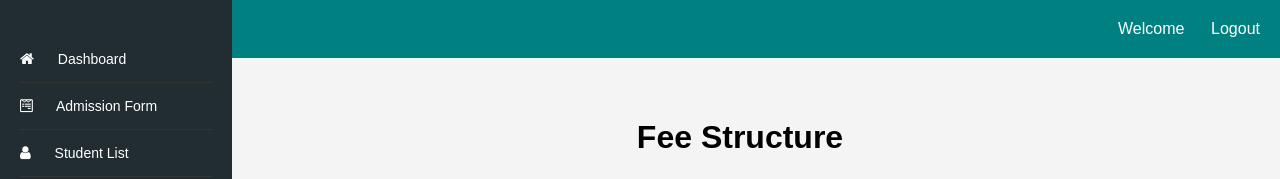
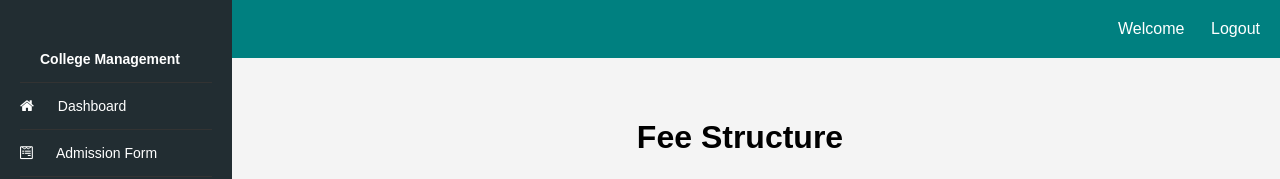
Before and after one commit to alok1994/collegeManagement, a Django app: page /fee-structure/ in a window 1280 px wide. Shown: the top 179 px of the page. Run offline with Django 4.2, Linux system fonts and the light colour scheme; data comes from the database, SQL or seed files in the repository.

Commit message:
collegemanagement side bar

```diff
--- a/admissionapp/templates/admissionapp/admission_form.html
+++ b/admissionapp/templates/admissionapp/admission_form.html
@@ -20,6 +20,7 @@
     <div class="container-fluid">
         <div class="sidebar">
             <ul class="dashboard_list">
+                <li><a href="/dashboard"><i class="fa fa-school" aria-hidden="true"></i><b> College Management</b></a></li>
                 <li><a href="/dashboard"><i class="fa fa-home" aria-hidden="true"></i> Dashboard</a></li>
                 <li><a href="{% url 'admission_form' %}"><i class="fa fa-wpforms" aria-hidden="true"></i> Admission Form</a></li>
                 <li><a href="{% url 'student_list' %}"><i class="fa fa-user"></i> Student List</a></li>
--- a/character_certificate/templates/character_certificate/student_details_char_cert.html
+++ b/character_certificate/templates/character_certificate/student_details_char_cert.html
@@ -27,6 +27,7 @@
     <div class="container-fluid">
         <div class="sidebar">
             <ul class="dashboard_list">
+                <li><a href="/dashboard"><i class="fa fa-school" aria-hidden="true"></i><b>College Management</b></a></li>
                 <li><a href="/dashboard"><i class="fa fa-home" aria-hidden="true"></i> Dashboard</a></li>
                 <li><a href="{% url 'admission_form' %}"><i class="fa fa-wpforms" aria-hidden="true"></i> Admission Form</a></li>
                 <li><a href="{% url 'student_list' %}"><i class="fa fa-user"></i> Student List</a></li>
--- a/character_certificate/templates/character_certificate/view_character_certificate.html
+++ b/character_certificate/templates/character_certificate/view_character_certificate.html
@@ -20,6 +20,7 @@
     <div class="container-fluid charac_cert">
         <div class="sidebar">
             <ul class="dashboard_list">
+                <li><a href="/dashboard"><i class="fa fa-school" aria-hidden="true"></i><b>College Management</b></a></li>
                 <li><a href="/dashboard"><i class="fa fa-home" aria-hidden="true"></i> Dashboard</a></li>
                 <li><a href="{% url 'admission_form' %}"><i class="fa fa-wpforms" aria-hidden="true"></i> Admission Form</a></li>
                 <li><a href="{% url 'student_list' %}"><i class="fa fa-user"></i> Student List</a></li>
--- a/dashboardapp/templates/dashboardapp/dashboard.html
+++ b/dashboardapp/templates/dashboardapp/dashboard.html
@@ -19,6 +19,7 @@
     <div class="container">
         <div class="sidebar">
             <ul class="dashboard_list">
+                <li><a href="/dashboard"><i class="fa fa-school" aria-hidden="true"></i><b> College Management</b></a></li>
                 <li><a href="/dashboard"><i class="fa fa-home" aria-hidden="true"></i> Dashboard</a></li>
                 <li><a href="{% url 'admission_form' %}"><i class="fa fa-wpforms" aria-hidden="true"></i> Admission Form</a></li>
                 <li><a href="{% url 'student_list' %}"><i class="fa fa-user"></i> Student List</a></li>
--- a/fee_management/templates/fee_management/fee_detail.html
+++ b/fee_management/templates/fee_management/fee_detail.html
@@ -27,6 +27,7 @@
     <div class="container-fluid">
         <div class="sidebar">
             <ul class="dashboard_list">
+                <li><a href="/dashboard"><i class="fa fa-school" aria-hidden="true"></i><b>College Management</b></a></li>
                 <li><a href="/dashboard"><i class="fa fa-home" aria-hidden="true"></i> Dashboard</a></li>
                 <li><a href="{% url 'admission_form' %}"><i class="fa fa-wpforms" aria-hidden="true"></i> Admission Form</a></li>
                 <li><a href="{% url 'student_list' %}"><i class="fa fa-user"></i> Student List</a></li>
--- a/fee_management/templates/fee_management/fee_history.html
+++ b/fee_management/templates/fee_management/fee_history.html
@@ -26,6 +26,7 @@
   <div class="container-fluid">
     <div class="sidebar">
         <ul class="dashboard_list">
+          <li><a href="/dashboard"><i class="fa fa-school" aria-hidden="true"></i><b>College Management</b></a></li>
           <li><a href="/dashboard"><i class="fa fa-home" aria-hidden="true"></i> Dashboard</a></li>
           <li><a href="{% url 'admission_form' %}"><i class="fa fa-wpforms" aria-hidden="true"></i> Admission Form</a></li>
           <li><a href="{% url 'student_list' %}"><i class="fa fa-user"></i> Student List</a></li>
--- a/fee_management/templates/fee_management/fee_submission.html
+++ b/fee_management/templates/fee_management/fee_submission.html
@@ -26,6 +26,7 @@
     <div class="container-fluid">
         <div class="sidebar">
             <ul class="dashboard_list">
+              <li><a href="/dashboard"><i class="fa fa-school" aria-hidden="true"></i><b>College Management</b></a></li>
               <li><a href="/dashboard"><i class="fa fa-home" aria-hidden="true"></i> Dashboard</a></li>
               <li><a href="{% url 'admission_form' %}"><i class="fa fa-wpforms" aria-hidden="true"></i> Admission Form</a></li>
               <li><a href="{% url 'student_list' %}"><i class="fa fa-user"></i> Student List</a></li>
--- a/fee_management/templates/fee_management/receipt.html
+++ b/fee_management/templates/fee_management/receipt.html
@@ -26,6 +26,7 @@
     <div class="feereceipt charac_cert">
         <div class="sidebar">
             <ul class="dashboard_list">
+              <li><a href="/dashboard"><i class="fa fa-school" aria-hidden="true"></i><b>College Management</b></a></li>
               <li><a href="/dashboard"><i class="fa fa-home" aria-hidden="true"></i> Dashboard</a></li>
               <li><a href="{% url 'admission_form' %}"><i class="fa fa-wpforms" aria-hidden="true"></i> Admission Form</a></li>
               <li><a href="{% url 'student_list' %}"><i class="fa fa-user"></i> Student List</a></li>
--- a/fee_structure/templates/fee_structure/fee_structure.html
+++ b/fee_structure/templates/fee_structure/fee_structure.html
@@ -16,6 +16,7 @@
     <div class="container">
         <div class="sidebar">
             <ul class="dashboard_list">
+                <li><a href="/dashboard"><i class="fa fa-school" aria-hidden="true"></i><b>College Management</b></a></li>
                 <li><a href="/dashboard"><i class="fa fa-home" aria-hidden="true"></i> Dashboard</a></li>
                 <li><a href="{% url 'admission_form' %}"><i class="fa fa-wpforms" aria-hidden="true"></i> Admission Form</a></li>
                 <li><a href="{% url 'student_list' %}"><i class="fa fa-user"></i> Student List</a></li>
--- a/fee_structure/templates/fee_structure/update_semester_fee.html
+++ b/fee_structure/templates/fee_structure/update_semester_fee.html
@@ -16,6 +16,7 @@
     <div class="container">
         <div class="sidebar">
             <ul class="dashboard_list">
+                <li><a href="/dashboard"><i class="fa fa-school" aria-hidden="true"></i><b>College Management</b></a></li>
                 <li><a href="/dashboard"><i class="fa fa-home" aria-hidden="true"></i> Dashboard</a></li>
                 <li><a href="{% url 'admission_form' %}"><i class="fa fa-wpforms" aria-hidden="true"></i> Admission Form</a></li>
                 <li><a href="{% url 'student_list' %}"><i class="fa fa-user"></i> Student List</a></li>
--- a/student_list/templates/student_list/first_year.html
+++ b/student_list/templates/student_list/first_year.html
@@ -27,6 +27,7 @@
     <div class="container-fluid">
         <div class="sidebar">
             <ul class="dashboard_list">
+                <li><a href="/dashboard"><i class="fa fa-school" aria-hidden="true"></i><b>College Management</b></a></li>
                 <li><a href="/dashboard"><i class="fa fa-home" aria-hidden="true"></i> Dashboard</a></li>
                 <li><a href="{% url 'admission_form' %}"><i class="fa fa-wpforms" aria-hidden="true"></i> Admission Form</a></li>
                 <li><a href="{% url 'student_list' %}"><i class="fa fa-user"></i> Student List</a></li>
--- a/student_list/templates/student_list/second_year.html
+++ b/student_list/templates/student_list/second_year.html
@@ -26,6 +26,7 @@
     <div class="container-fluid">
         <div class="sidebar">
             <ul class="dashboard_list">
+                <li><a href="/dashboard"><i class="fa fa-school" aria-hidden="true"></i><b>College Management</b></a></li>
                 <li><a href="/dashboard"><i class="fa fa-home" aria-hidden="true"></i> Dashboard</a></li>
                 <li><a href="{% url 'admission_form' %}"><i class="fa fa-wpforms" aria-hidden="true"></i> Admission Form</a></li>
                 <li><a href="{% url 'student_list' %}"><i class="fa fa-user"></i> Student List</a></li>
--- a/student_list/templates/student_list/student_details.html
+++ b/student_list/templates/student_list/student_details.html
@@ -20,6 +20,7 @@
     <div class="container-fluid">
         <div class="sidebar">
             <ul class="dashboard_list">
+                <li><a href="/dashboard"><i class="fa fa-school" aria-hidden="true"></i><b>College Management</b></a></li>
                 <li><a href="/dashboard"><i class="fa fa-home" aria-hidden="true"></i> Dashboard</a></li>
                 <li><a href="{% url 'admission_form' %}"><i class="fa fa-wpforms" aria-hidden="true"></i> Admission Form</a></li>
                 <li><a href="{% url 'student_list' %}"><i class="fa fa-user"></i> Student List</a></li>
--- a/student_list/templates/student_list/student_list.html
+++ b/student_list/templates/student_list/student_list.html
@@ -24,6 +24,7 @@
     <div class="container-fluid">
         <div class="sidebar">
             <ul class="dashboard_list">
+                <li><a href="/dashboard"><i class="fa fa-school" aria-hidden="true"></i><b>College Management</b></a></li>
                 <li><a href="/dashboard"><i class="fa fa-home" aria-hidden="true"></i> Dashboard</a></li>
                 <li><a href="{% url 'admission_form' %}"><i class="fa fa-wpforms" aria-hidden="true"></i> Admission Form</a></li>
                 <li><a href="{% url 'student_list' %}"><i class="fa fa-user"></i> Student List</a></li>
--- a/student_list/templates/student_list/third_year.html
+++ b/student_list/templates/student_list/third_year.html
@@ -25,6 +25,7 @@
     <div class="container-fluid">
         <div class="sidebar">
             <ul class="dashboard_list">
+                <li><a href="/dashboard"><i class="fa fa-school" aria-hidden="true"></i><b>College Management</b></a></li>
                 <li><a href="/dashboard"><i class="fa fa-home" aria-hidden="true"></i> Dashboard</a></li>
                 <li><a href="{% url 'admission_form' %}"><i class="fa fa-wpforms" aria-hidden="true"></i> Admission Form</a></li>
                 <li><a href="{% url 'student_list' %}"><i class="fa fa-user"></i> Student List</a></li>
--- a/student_list/templates/student_list/update_student.html
+++ b/student_list/templates/student_list/update_student.html
@@ -19,6 +19,7 @@
     <div class="container-fluid">
         <div class="sidebar">
             <ul class="dashboard_list">
+                <li><a href="/dashboard"><i class="fa fa-school" aria-hidden="true"></i><b>College Management</b></a></li>
                 <li><a href="/dashboard"><i class="fa fa-home" aria-hidden="true"></i> Dashboard</a></li>
                 <li><a href="{% url 'admission_form' %}"><i class="fa fa-wpforms" aria-hidden="true"></i> Admission Form</a></li>
                 <li><a href="{% url 'student_list' %}"><i class="fa fa-user"></i> Student List</a></li>
```
